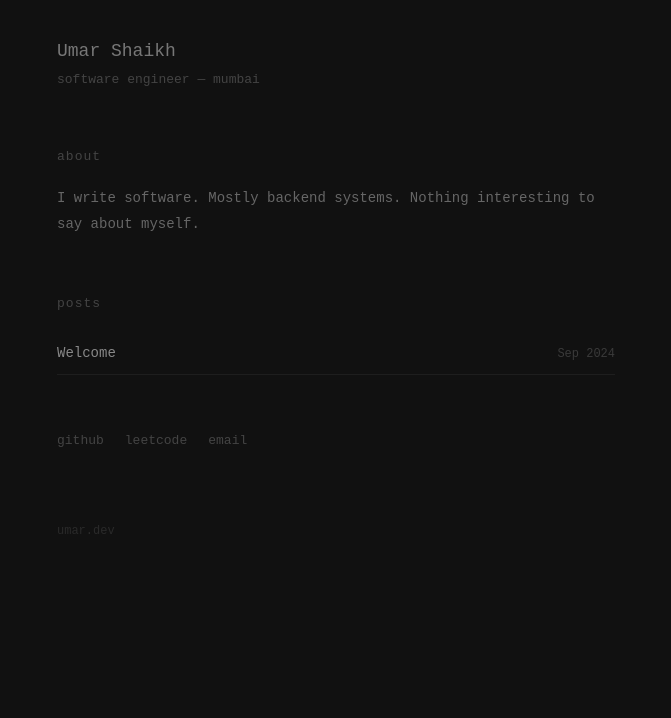
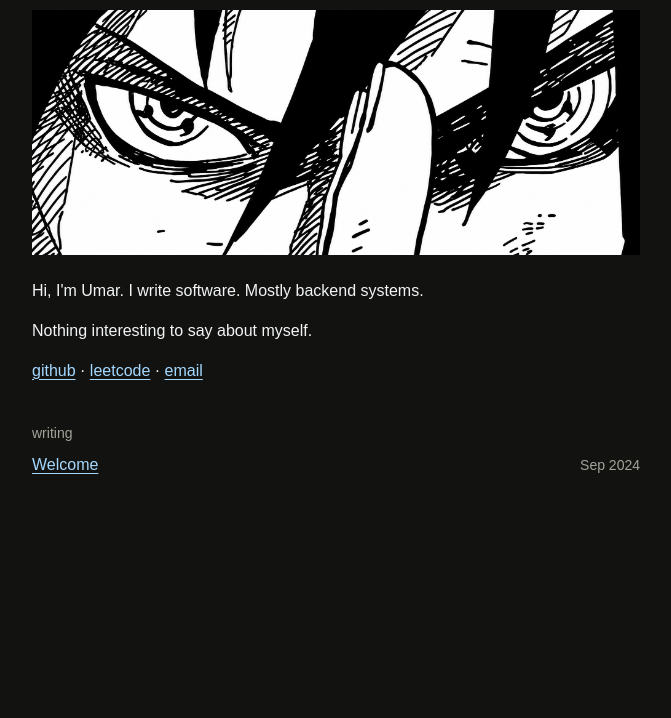
Before and after one commit to UmxrAbdullxh/UmxrAbdullxh.github.io, an Astro site: page / in a window 1280 px wide. Shown: the part 82-800 px from the top of the page, without its empty margins (304-975 px from the left). Built offline with nearby package versions, Linux system fonts and the light colour scheme; Astro itself is replaced by a stand-in of ours.

Commit message:
redesigned

```diff
--- a/src/layouts/Base.astro
+++ b/src/layouts/Base.astro
@@ -1,36 +1,25 @@
 ---
 import '../styles/global.css';
-const { title = 'umar.dev' } = Astro.props;
+interface Props {
+  title?: string;
+  description?: string;
+}
+const {
+  title = 'Umar',
+  description = 'Hi, I’m Umar. I write software. Mostly backend systems.',
+} = Astro.props;
 ---
 <!doctype html>
 <html lang="en">
   <head>
     <meta charset="UTF-8" />
     <meta name="viewport" content="width=device-width, initial-scale=1.0" />
+    <meta name="description" content={description} />
     <title>{title}</title>
   </head>
   <body>
-    <nav>
-      <a href="/">home</a>
-    </nav>
-
-    <slot />
-
-    <footer>umar.dev</footer>
+    <main id="main-content">
+      <slot />
+    </main>
   </body>
 </html>
-
-<style>
-  nav {
-    display: flex;
-    gap: 1.5rem;
-    margin-bottom: 4rem;
-  }
-  nav a { color: #555; font-size: 13px; }
-  nav a:hover { color: #aaa; }
-  footer {
-    margin-top: 5rem;
-    font-size: 12px;
-    color: #2a2a2a;
-  }
-</style>
--- a/src/pages/index.astro
+++ b/src/pages/index.astro
@@ -6,70 +6,44 @@ const posts = await getCollection('blog');
 const sorted = posts.sort((a, b) => b.data.date.getTime() - a.data.date.getTime());
 ---
 <Base>
-  <div class="name">Umar Shaikh</div>
-  <div class="sub">software engineer — mumbai</div>
+  <header class="site-header">
+    <h1 class="site-name">Umar</h1>
+  </header>
 
-  <h2>about</h2>
-  <p>I write software. Mostly backend systems. Nothing interesting to say about myself.</p>
+  <img
+    class="home-banner"
+    src="/images/manga-banner.png"
+    alt=""
+    width="1978"
+    height="795"
+    fetchpriority="high"
+  />
 
-  <div class="section">
-    <h2>posts</h2>
-    <ul>
+  <div class="home-intro">
+    <p>Hi, I'm Umar. I write software. Mostly backend systems.</p>
+    <p>Nothing interesting to say about myself.</p>
+    <p class="contact-links">
+      <a href="https://github.com/UmxrAbdullxh" target="_blank" rel="noopener noreferrer">github</a>
+      <span aria-hidden="true"> · </span>
+      <a href="https://leetcode.com/u/UmarAbdullah/" target="_blank" rel="noopener noreferrer">leetcode</a>
+      <span aria-hidden="true"> · </span>
+      <a href="mailto:misschanandlerbong08@gmail.com">email</a>
+    </p>
+  </div>
+
+  <section class="writing" aria-labelledby="writing-heading">
+    <h2 class="writing-label" id="writing-heading">writing</h2>
+    <ul class="post-list" role="list">
       {sorted.map((post) => (
-        <li>
-          <a href={`/blog/${post.slug}`}>{post.data.title}</a>
-          <span>
-            {post.data.date.toLocaleDateString('en-US', { month: 'short', year: 'numeric' })}
-          </span>
+        <li class="post-row">
+          <a href={`/blog/${post.slug}/`}>{post.data.title}</a>
+          <time class="post-date" datetime={post.data.date.toISOString().slice(0, 10)}>
+            {post.data.date.toLocaleDateString('en-US', {
+              month: 'short', year: 'numeric', timeZone: 'UTC',
+            })}
+          </time>
         </li>
       ))}
     </ul>
-  </div>
-
-  <div class="links">
-    <a href="https://github.com/UmxrAbdullxh" target="_blank">github</a>
-    <a href="https://leetcode.com/u/UmarAbdullah/" target="_blank">leetcode</a>
-    <a href="mailto:misschanandlerbong08@gmail.com">email</a>
-  </div>
+  </section>
 </Base>
-
-<style>
-  .name {
-    font-size: 18px;
-    color: #777;
-    margin-bottom: 0.3rem;
-  }
-  .sub { font-size: 13px; color: #444; margin-bottom: 4rem; }
-  h2 {
-    font-size: 13px;
-    color: #444;
-    letter-spacing: 0.08em;
-    font-weight: 400;
-    margin-bottom: 1.25rem;
-  }
-  p { color: #666; line-height: 1.9; }
-  .section { margin-top: 4rem; }
-  ul { list-style: none; }
-  li {
-    display: flex;
-    justify-content: space-between;
-    align-items: baseline;
-    padding: 0.7rem 0;
-    border-bottom: 0.5px solid #1e1e1e;
-  }
-  li a { color: #888; font-size: 14px; }
-  li a:hover { color: #bbb; }
-  li span {
-    font-size: 12px;
-    color: #3a3a3a;
-    white-space: nowrap;
-    margin-left: 1rem;
-  }
-  .links {
-    margin-top: 4rem;
-    display: flex;
-    gap: 1.5rem;
-  }
-  .links a { font-size: 13px; color: #444; }
-  .links a:hover { color: #777; }
-</style>
--- a/src/styles/global.css
+++ b/src/styles/global.css
@@ -1,28 +1,79 @@
-*, *::before, *::after {
-  box-sizing: border-box;
-  margin: 0;
-  padding: 0;
+:root {
+  color-scheme: dark;
+  --canvas: #121210;
+  --text: #f2f4f6;
+  --muted: #a3a39a;
+  --link: #a5d8ff;
+  --rule: #42423a;
+  --code-bg: #1b1b18;
+  --font-body: Arial, Helvetica, sans-serif;
+  --font-code: ui-monospace, SFMono-Regular, Consolas, monospace;
+  --body-size: 16px;
+  --body-leading: 23px;
+  --heading-size: 22px;
+  --heading-leading: 28px;
+  --meta-size: 14px;
+  --column-width: 608px;
+  --gutter: 16px;
+  --page-top: 40px;
+  --paragraph-gap: 17px;
+  --content-gap: 24px;
+  --section-gap: 40px;
 }
 
-html {
-  background: #111;
-  color: #aaa;
-  font-family: 'Courier New', Courier, monospace;
-  font-size: 14px;
-  line-height: 1.6;
+*, *::before, *::after { box-sizing: border-box; }
+html { background: var(--canvas); color: var(--text); }
+body {
+  width: 100%;
+  max-width: calc(var(--column-width) + 2 * var(--gutter));
+  margin: 0 auto;
+  padding: var(--page-top) var(--gutter) 64px;
+  font-family: var(--font-body);
+  font-size: var(--body-size);
+  line-height: var(--body-leading);
+  overflow-wrap: anywhere;
 }
-
-body {
-  max-width: 600px;
-  margin: 0 auto;
-  padding: 3rem 1.5rem;
+h1, h2, h3, h4, h5, h6, p, ul, ol, blockquote, pre, figure { margin: 0; }
+a { color: var(--link); text-underline-offset: 3px; text-decoration-thickness: 1px; }
+a:hover { text-decoration-thickness: 2px; }
+a:focus-visible { outline: 2px solid var(--link); outline-offset: 4px; }
+.site-header { display: flex; align-items: baseline; justify-content: space-between; gap: 16px; }
+.post-nav { min-height: var(--heading-leading); justify-content: flex-end; }
+.site-name, .post-title {
+  font-size: var(--heading-size);
+  line-height: var(--heading-leading);
+  font-weight: 700;
+  letter-spacing: normal;
 }
-
-a {
-  color: inherit;
-  text-decoration: none;
+.site-name { color: var(--text); text-decoration: none; }
+.post-header { display: flex; align-items: baseline; justify-content: space-between; gap: 16px; margin-top: var(--section-gap); }
+.post-title { min-width: 0; }
+.post-date, .writing-label { color: var(--muted); font-size: var(--meta-size); line-height: var(--body-leading); }
+.post-date { flex-shrink: 0; }
+.home-intro, .prose { font: inherit; color: inherit; margin-top: var(--content-gap); }
+.home-intro > * + *, .prose > * + * { margin-top: var(--paragraph-gap); }
+.home-banner { width: 100%; height: auto; aspect-ratio: 736 / 296; object-fit: cover; display: block; margin-top: var(--content-gap); }
+.contact-links a { white-space: nowrap; }
+.writing { margin-top: var(--section-gap); }
+.writing-label { font-weight: 400; margin-bottom: 8px; }
+.post-list { list-style: none; padding: 0; }
+.post-row { display: flex; align-items: baseline; justify-content: space-between; gap: 16px; }
+.post-row > a { min-width: 0; }
+.post-row + .post-row { margin-top: 12px; }
+.prose h2, .prose h3, .prose h4, .prose h5, .prose h6 { font-size: 18px; line-height: 25px; font-weight: 700; margin-top: 32px; }
+.prose :is(h2, h3, h4, h5, h6) + * { margin-top: 12px; }
+.prose ul, .prose ol { padding-left: 24px; }
+.prose li + li { margin-top: 6px; }
+.prose li > * + * { margin-top: 8px; }
+.prose blockquote { border-left: 2px solid var(--rule); padding-left: 16px; color: inherit; }
+.prose blockquote > * + * { margin-top: var(--paragraph-gap); }
+.prose code { font-family: var(--font-code); font-size: 14px; background: var(--code-bg); padding: 1px 4px; }
+.prose pre { max-width: 100%; overflow-x: auto; padding: 16px; background: var(--code-bg); line-height: var(--body-leading); }
+.prose pre code { background: none; padding: 0; }
+.prose img, .prose video { max-width: 100%; height: auto; }
+.prose table { display: block; max-width: 100%; overflow-x: auto; border-collapse: collapse; }
+.prose th, .prose td { text-align: left; padding: 8px 16px 8px 0; border-bottom: 1px solid var(--rule); }
+@media (max-width: 480px) {
+  .post-header { display: block; }
+  .post-header .post-date { display: block; margin-top: 8px; }
 }
-
-a:hover {
-  color: #ccc;
-}
```
Also changed, not shown: src/pages/blog/[slug].astro (+13 -70 lines), public/images/manga-banner.png (added), 1 other file.
